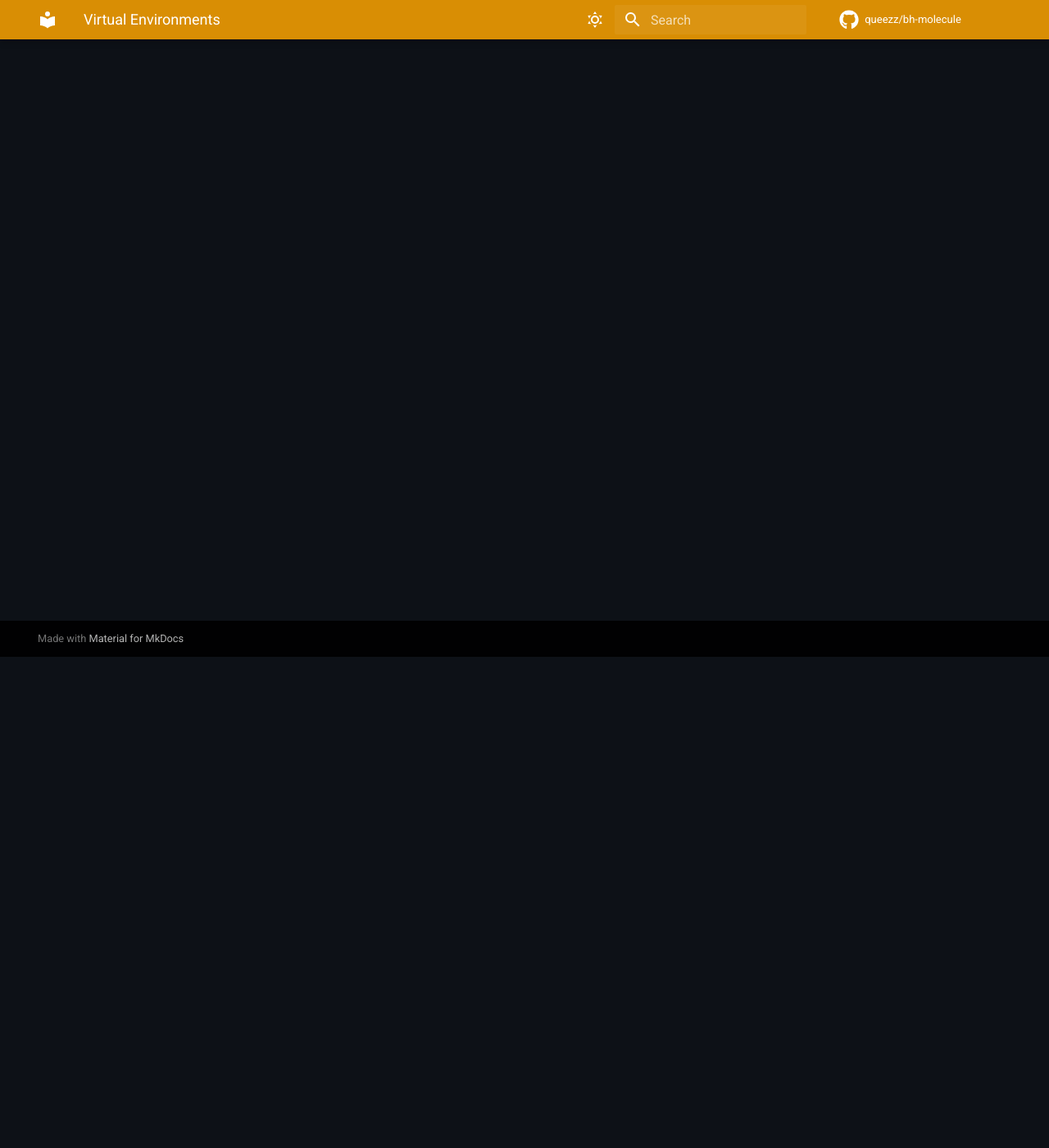
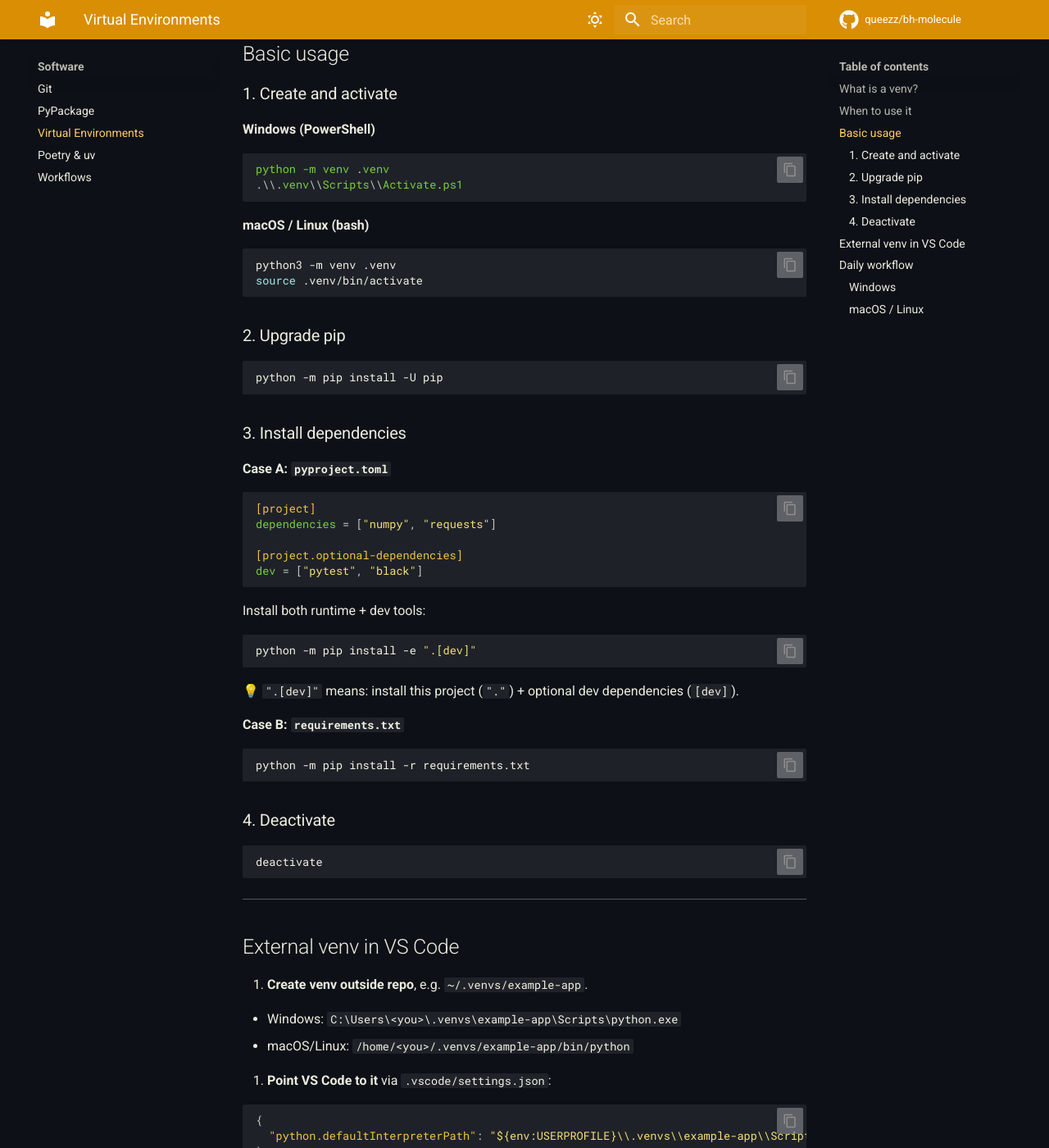
Before and after one commit to queezz/aklab-howto, an MkDocs documentation site: the page built from docs/software/venv.md, in a window 1280 px wide and 1400 px high, scrolled down 599 px. Shown: the whole window at 82% size. Built offline with MkDocs 1.6.1 and Material for MkDocs 9.7.7, drawn with Linux system fonts in a browser that asks for light colours; comment, search, counter and statistics services are not loaded; some of the changed text lies outside the part shown.

Commit message:
feat(venv): add venv explainer

````diff
--- a/docs/software/venv.md
+++ b/docs/software/venv.md
@@ -1,3 +1,142 @@
-# Virtual Environments
+# Virtual Environments (venv) — Quick Intro
 
-Instructions for creating and using virtual environments across supported platforms.
+## What is a venv?
+
+A **virtual environment** is a self-contained folder with its own Python interpreter and libraries.
+It keeps each project’s dependencies isolated — so updating one project won’t break another.
+
+👉 [Official docs](https://docs.python.org/3/library/venv.html)
+
+---
+
+## When to use it
+
+* **Always** if a project needs extra Python packages.
+* **Collaboration**: teammates install the same dependencies in their own venv.
+* **Deployment**: reproducible installs.
+
+---
+
+## Basic usage
+
+### 1. Create and activate
+
+**Windows (PowerShell)**
+
+```powershell
+python -m venv .venv
+.\\.venv\\Scripts\\Activate.ps1
+```
+
+**macOS / Linux (bash)**
+
+```bash
+python3 -m venv .venv
+source .venv/bin/activate
+```
+
+### 2. Upgrade pip
+
+```bash
+python -m pip install -U pip
+```
+
+### 3. Install dependencies
+
+**Case A: `pyproject.toml`**
+
+```toml
+[project]
+dependencies = ["numpy", "requests"]
+
+[project.optional-dependencies]
+dev = ["pytest", "black"]
+```
+
+Install both runtime + dev tools:
+
+```bash
+python -m pip install -e ".[dev]"
+```
+
+💡 `".[dev]"` means: install this project (`"."`) + optional dev dependencies (`[dev]`).
+
+**Case B: `requirements.txt`**
+
+```bash
+python -m pip install -r requirements.txt
+```
+
+### 4. Deactivate
+
+```bash
+deactivate
+```
+
+---
+
+## External venv in VS Code
+
+1. **Create venv outside repo**, e.g. `~/.venvs/example-app`.
+
+   * Windows: `C:\Users\<you>\.venvs\example-app\Scripts\python.exe`
+   * macOS/Linux: `/home/<you>/.venvs/example-app/bin/python`
+
+2. **Point VS Code to it** via `.vscode/settings.json`:
+
+```json
+{
+  "python.defaultInterpreterPath": "${env:USERPROFILE}\\.venvs\\example-app\\Scripts\\python.exe"
+}
+```
+
+(on Windows)
+
+```json
+{
+  "python.defaultInterpreterPath": "${env:HOME}/.venvs/example-app/bin/python"
+}
+```
+
+(on macOS/Linux)
+
+3. **Result**: VS Code uses that interpreter for terminals, debugging, and Jupyter — without hardcoding usernames.
+
+---
+
+
+## Daily workflow
+
+### Windows
+
+**Inside repo venv**
+
+```powershell
+.\\.venv\\Scripts\\Activate.ps1
+python -m pip install -e ".[dev]"   # only once or when deps change
+```
+
+**Using external venv**
+
+```powershell
+& $env:USERPROFILE\.venvs\example-app\Scripts\Activate.ps1
+```
+
+---
+
+### macOS / Linux
+
+**Inside repo venv**
+
+```bash
+source .venv/bin/activate
+python -m pip install -e ".[dev]"   # only once or when deps change
+```
+
+**Using external venv**
+
+```bash
+source ~/.venvs/example-app/bin/activate
+```
+Then run Python as usual (`python`, `pytest`, etc.).
+Exit with `deactivate`.
````
Also changed, not shown: docs/software/git.md (+3 -3 lines), docs/software/pypackage.md (renamed from docs/software/python.md, +1 -1 lines).
